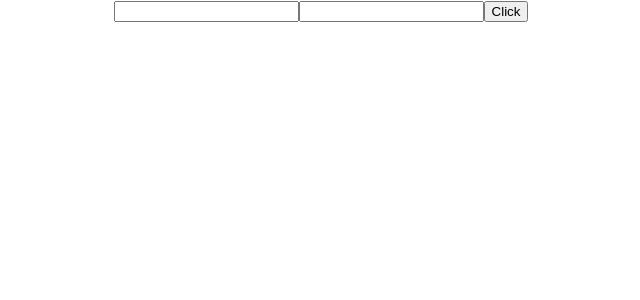
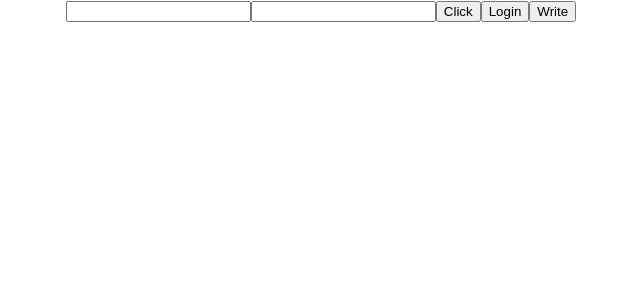
Before and after one commit to mScrub/Drinking-Wine---Hackathon, a React (Create React App) app in the folder client/: page / in a window 1280 px wide. Shown: the top 300 px of the page, without its empty margins (319-959 px from the left). Built offline with nearby package versions, Linux system fonts and the light colour scheme.

Commit message:
add requests for login and create new user doc

```diff
--- a/client/src/App.js
+++ b/client/src/App.js
@@ -20,6 +20,22 @@ function App() {
       });
   };
 
+  const login = async (event) => {
+    event.preventDefault()
+    axios.post("core/login/", {email: email, password: password})
+      .then(response => {
+        console.log(response)
+      })
+      .catch(error => {
+        console.log(error)
+      })
+  }
+
+  const write = async (event) => {
+    event.preventDefault()
+    axios.post("core/writing/", {"name": "some name"})
+  }
+
   return (
     <div className="App">
       <form onSubmit={search} method="POST" className="">
@@ -37,6 +53,8 @@ function App() {
         />
 
         <button onClick={search}>Click</button>
+        <button onClick={login}>Login</button>
+        <button onClick={write}>Write</button>
       </form>
     </div>
   );
```
